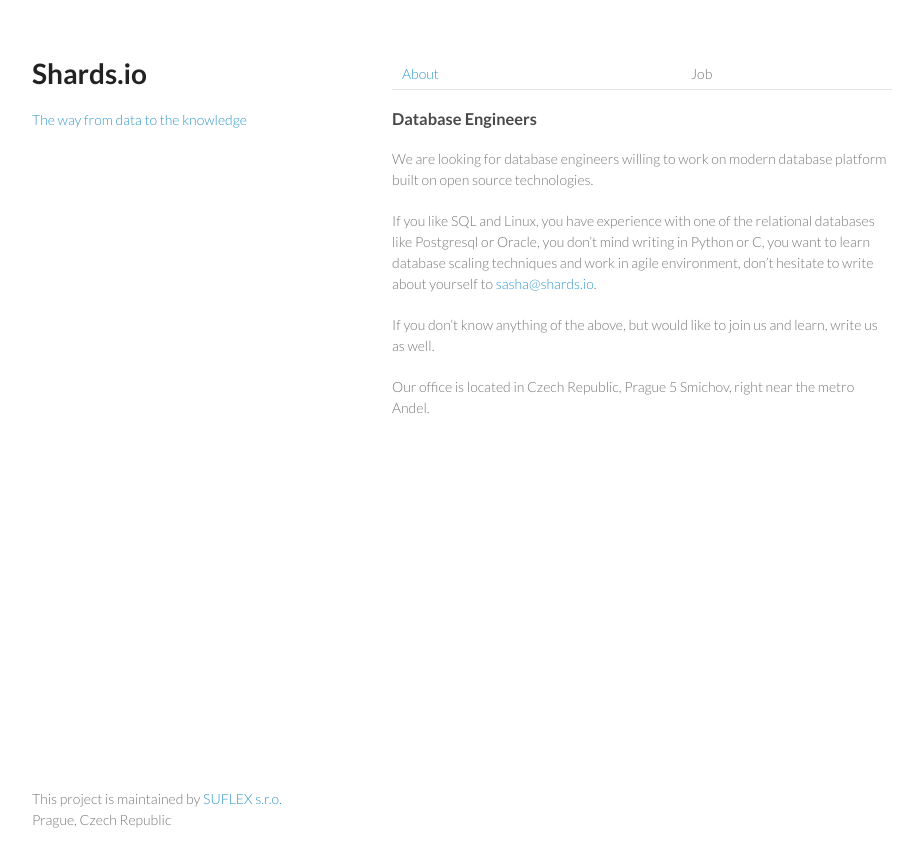
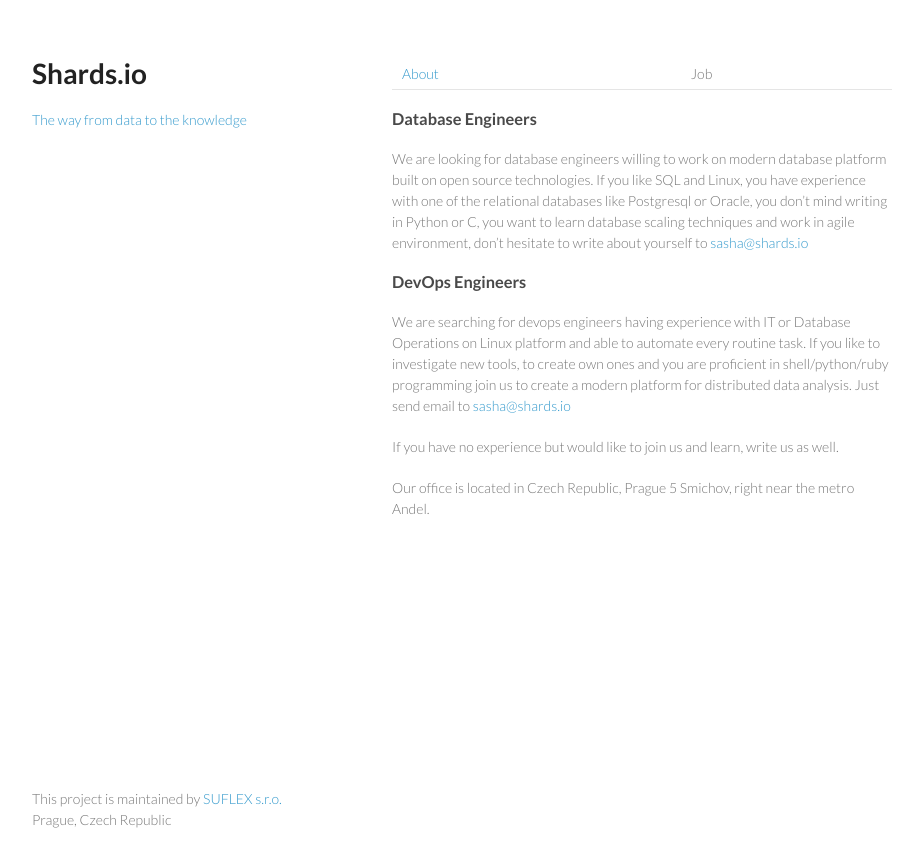
Before and after one commit to shardsio/shardsio.github.io, a Jekyll site: the page built from job.md, in a window 1280 px wide. Shown: the top 867 px of the page, without its empty margins (178-1097 px from the left). Built offline with Jekyll 4.4.1, drawn with Linux system fonts in a browser that asks for light colours.

Commit message:
devops added

```diff
--- a/job.md
+++ b/job.md
@@ -6,11 +6,17 @@
 ### Database Engineers
 
 We are looking for database engineers willing to work on modern database platform built on open source technologies.
-
 If you like SQL and Linux, you have experience with one of the relational databases like Postgresql or Oracle,
 you don't mind writing in Python or C, you want to learn database scaling techniques and work in agile environment,
-don't hesitate to write about yourself to [sasha@shards.io](mailto:sasha@shards.io).
+don't hesitate to write about yourself to [sasha@shards.io](mailto:sasha@shards.io)
 
-If you don't know anything of the above, but would like to join us and learn, write us as well.
+### DevOps Engineers
+
+We are searching for devops engineers having experience with IT or Database Operations on Linux platform
+and able to automate every routine task.
+If you like to investigate new tools, to create own ones and you are proficient in shell/python/ruby programming
+join us to create a modern platform for distributed data analysis. Just send email to [sasha@shards.io](mailto:sasha@shards.io)
+
+If you have no experience but would like to join us and learn, write us as well.
 
 Our office is located in Czech Republic, Prague 5 Smichov, right near the metro Andel.
```
